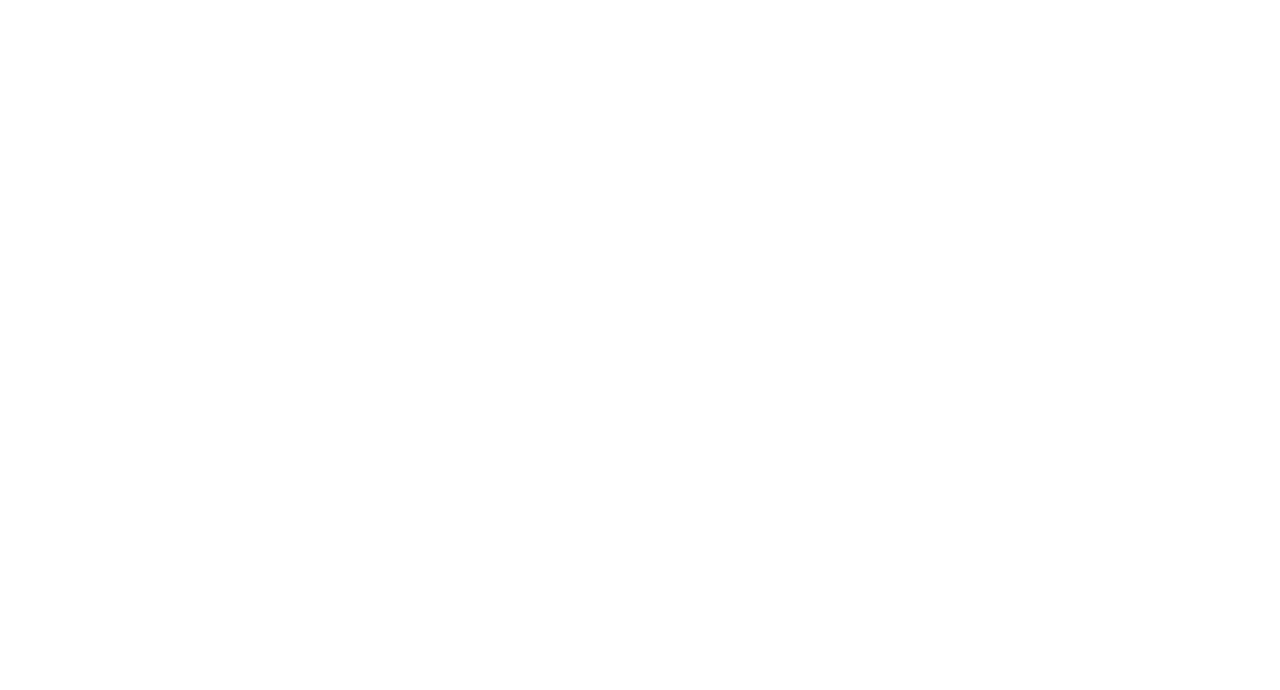
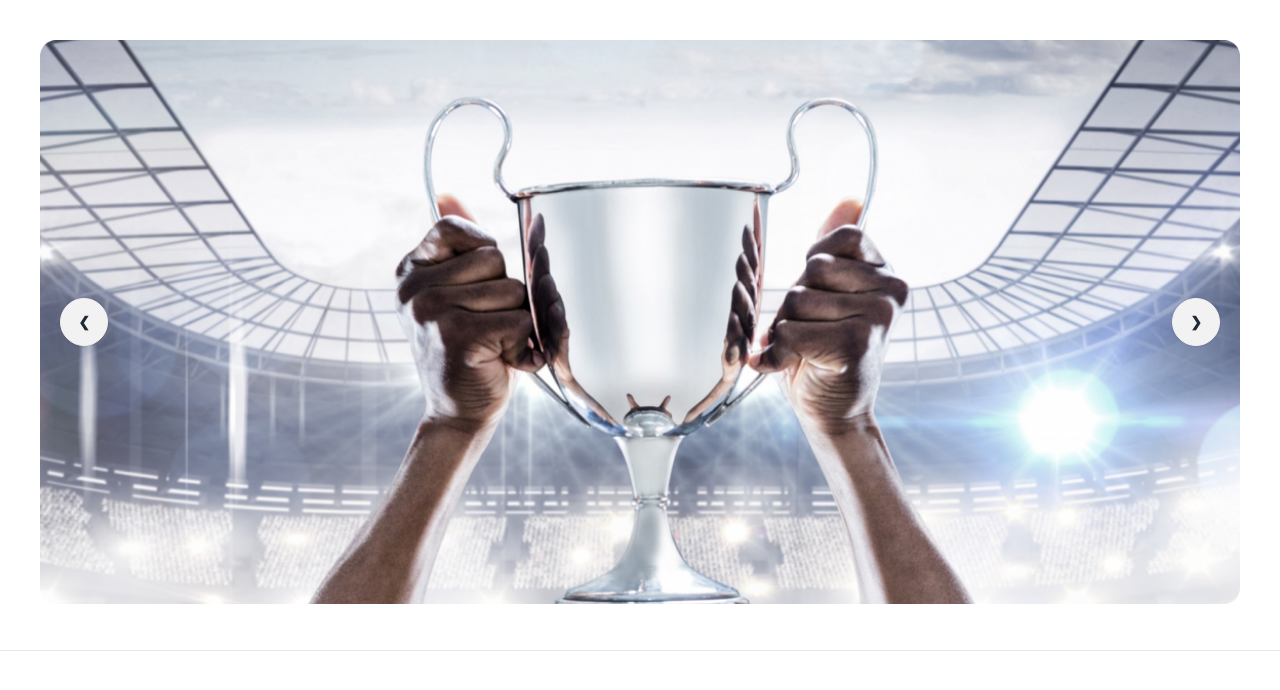
Before and after one commit to intesar4D/hocky-assignment, a plain HTML site: page index.html in a window 1280 px wide. Drawn offline with nearby package versions, Linux system fonts and the light colour scheme.

Commit message:
header section commits

```diff
--- a/index.html
+++ b/index.html
@@ -6,8 +6,24 @@
     <title>hocky-assignment</title>
     <link href="https://cdn.jsdelivr.net/npm/daisyui@4.6.0/dist/full.min.css" rel="stylesheet" type="text/css" />
 <script src="https://cdn.tailwindcss.com"></script>
+<link rel="stylesheet" href="style.css">
 </head>
 <body>
+    <header class="m-10">
+        <div class="carousel w-full">
+            <div id="slide1" class="carousel-item relative w-full">
+              <img src="Images/1.png" class="w-full" />
+              <div class="absolute flex justify-between transform -translate-y-1/2 left-5 right-5 top-1/2">
+                <a href="#slide4" class="btn btn-circle">❮</a>
+                <a href="#slide2" class="btn btn-circle">❯</a>
+              </div>
+            </div>
+    </header>
+    <hr>
+    <main class="m-10">
 
+    <footer>
+
+    </footer>
 </body>
 </html>
```
Also changed, not shown: Images/shopping_cart_FILL0_wght400_GRAD0_opsz24.png (added).
